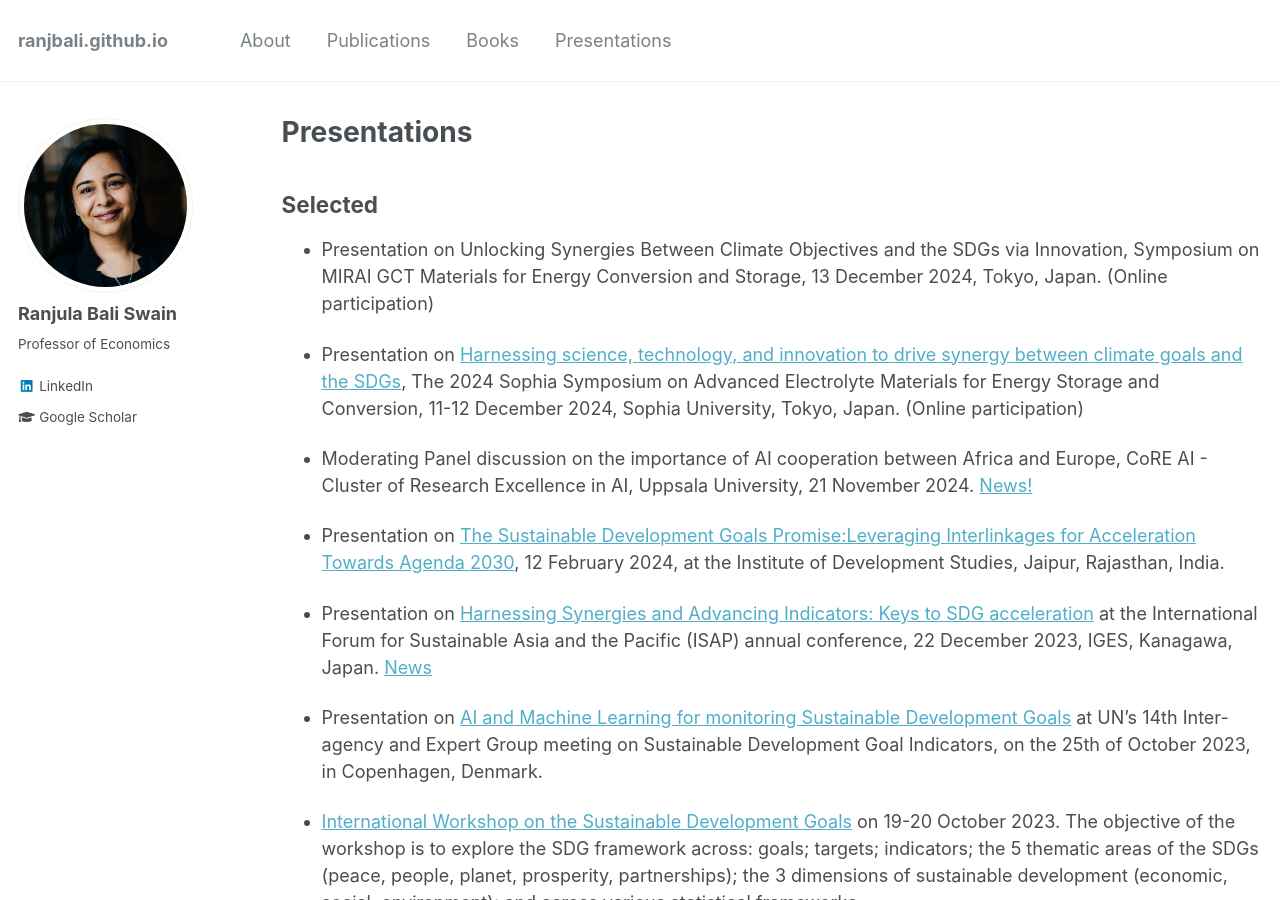
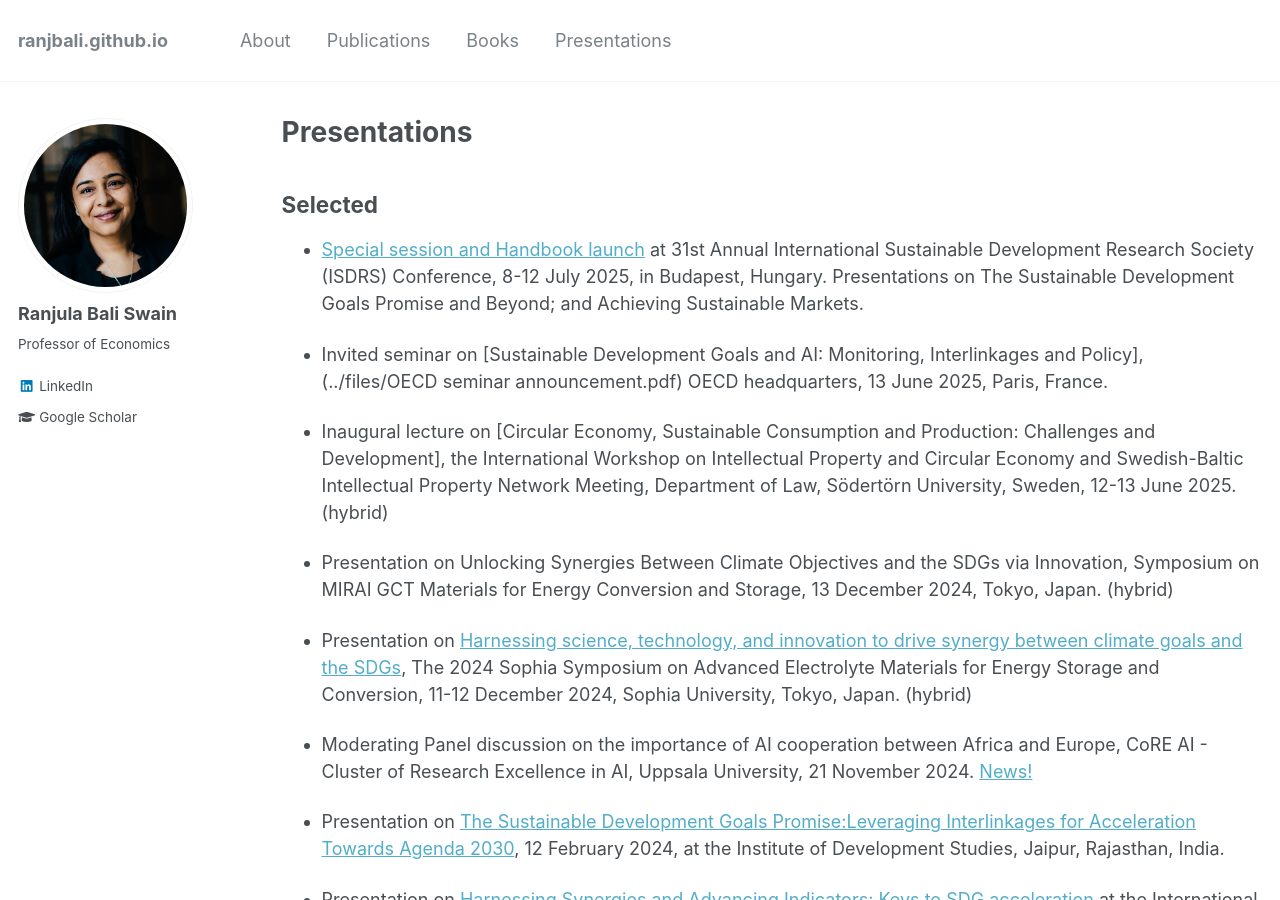
Before and after one commit to ranjbali/ranjbali.github.io, a Jekyll site: the page built from _pages/pastevents.md, in a window 1280 px wide and 900 px high. Built offline with Jekyll 4.4.1, drawn with Linux system fonts in a browser that asks for light colours.

Commit message:
updates 14 July 2025

```diff
--- a/_pages/pastevents.md
+++ b/_pages/pastevents.md
@@ -8,9 +8,16 @@ author_profile: true
 {% include base_path %}
 
 ## Selected
-* Presentation on Unlocking Synergies Between Climate Objectives and the SDGs via Innovation, Symposium on MIRAI GCT Materials for Energy Conversion and Storage, 13 December 2024, Tokyo, Japan. (Online participation)
+* [Special session and Handbook launch](https://2025.isdrsconferences.org/additional-programs/?fbclid=IwY2xjawLhsblleHRuA2FlbQIxMABicmlkETE4cHhNM0Z1cFoyb1dWcVBQAR6VCuR5PSmQCwo1_RQaYij5nujp77Ub-5keH5XIE-K0jjH-R5gbiZePShVcUQ_aem_dlgFWK6tZ5w1kzD4LUYPXA) at 31st Annual International Sustainable Development Research Society (ISDRS) Conference, 8-12 July 2025, in Budapest, Hungary. Presentations on The Sustainable Development Goals Promise and Beyond; and Achieving Sustainable Markets.
 
-* Presentation on [Harnessing science, technology, and innovation to drive synergy between climate goals and the SDGs](https://piloti.sophia.ac.jp/assets/uploads/2024/10/28133255/Sophia_Symposium_program_2024.pdf), The  2024 Sophia Symposium on Advanced Electrolyte Materials for Energy Storage and Conversion, 11-12 December 2024, Sophia University, Tokyo, Japan. (Online participation)
+
+* Invited seminar on [Sustainable Development Goals and AI: Monitoring, Interlinkages and Policy], (../files/OECD seminar announcement.pdf) OECD headquarters, 13 June 2025, Paris, France.
+
+* Inaugural lecture on [Circular Economy, Sustainable Consumption and Production: Challenges and Development], the International Workshop on Intellectual Property and Circular Economy and Swedish-Baltic Intellectual Property Network Meeting, Department of Law, Södertörn University, Sweden, 12-13 June 2025. (hybrid)
+
+* Presentation on Unlocking Synergies Between Climate Objectives and the SDGs via Innovation, Symposium on MIRAI GCT Materials for Energy Conversion and Storage, 13 December 2024, Tokyo, Japan. (hybrid)
+
+* Presentation on [Harnessing science, technology, and innovation to drive synergy between climate goals and the SDGs](https://piloti.sophia.ac.jp/assets/uploads/2024/10/28133255/Sophia_Symposium_program_2024.pdf), The  2024 Sophia Symposium on Advanced Electrolyte Materials for Energy Storage and Conversion, 11-12 December 2024, Sophia University, Tokyo, Japan. (hybrid)
 
 * Moderating Panel discussion on the importance of AI cooperation between Africa and Europe, CoRE AI - Cluster of Research Excellence in AI, Uppsala University, 21 November 2024. [News!](https://www.linkedin.com/posts/africaeurope-core-ai_africaeuropecore-ai-innovation-activity-7265766752020529154-J5U5?utm_source=share&utm_medium=member_desktop)
 
```
Also changed, not shown: _pages/about.md (+1 -1 lines), 1 other file.
